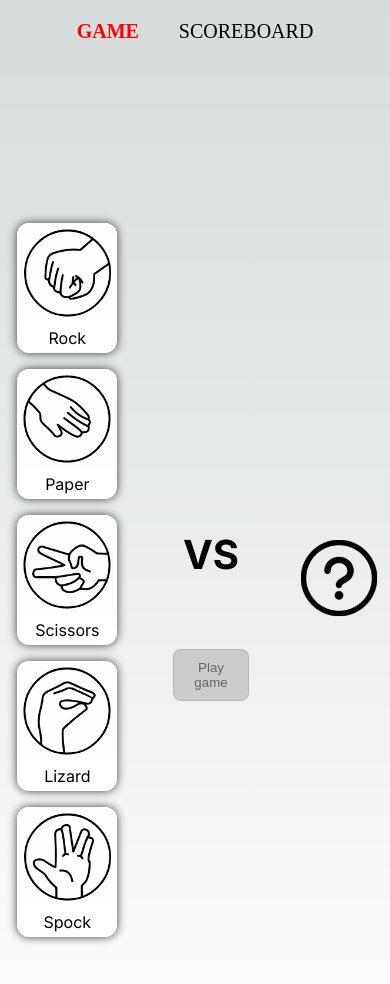
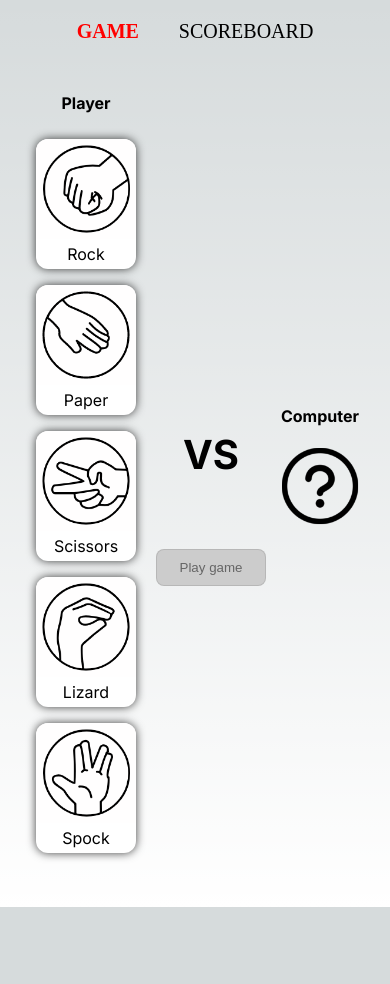
Before and after one commit to IvanMilivojevic/RPSLS-game, a Next.js app: page / in a window 390 px wide. Shown: the top 984 px of the page. After the commit the page ends 907 px from the top, so only its background shows below. Built offline with nearby package versions, Linux system fonts and the light colour scheme.

Commit message:
Added external endpoint for fetching random number, added error states in case of failure to improve user feedback

```diff
--- a/components/Scoreboard/index.tsx
+++ b/components/Scoreboard/index.tsx
@@ -16,6 +16,8 @@ const Scoreboard = ({ results }: IScoreboardProps) => {
         method: "DELETE",
       });
 
+      // A solution to revalidate server props https://stackoverflow.com/a/75650798
+      // Needed so that when we delete records we instantly want to show empty records
       router.replace(router.asPath);
     } catch (error) {
       console.log(error);
--- a/lib/utills.ts
+++ b/lib/utills.ts
@@ -6,6 +6,7 @@ export const calculateGameResult = (
 ) => {
   let gameResult: GameResult;
 
+  // We could add ENUM and replace all hardcoded strings also
   switch (playerChoiceName) {
     case "rock":
       if (computerChoiceName === "lizard" || computerChoiceName === "scissors") {
--- a/pages/api/choice.ts
+++ b/pages/api/choice.ts
@@ -5,7 +5,14 @@ async function handleChoice(req: NextApiRequest, res: NextApiResponse) {
   const responseChoices = await fetch("http://localhost:3000/api/choices");
   const choices: Choices = await responseChoices.json();
 
-  const responseRandomNumber = await fetch("http://localhost:3000/api/random");
+  try {
+    // There is also an implementation of API endpoint internally on /api/random
+    // It returns same value as external one and has almost instant response, but...
+    // We can use external which sometimes has slower response, thus we can better simulate loading
+
+    // const responseRandomNumber = await fetch("http://localhost:3000/api/random");
+
+    const responseRandomNumber = await fetch("https://codechallenge.boohma.com/random");
     const { random_number }: RandomNumber = await responseRandomNumber.json();
 
     // We should map the random number from response to appropriate choice ID
@@ -16,6 +23,10 @@ async function handleChoice(req: NextApiRequest, res: NextApiResponse) {
     const randomChoice = choices.find(choice => choice.id === randomChoiceId)!;
 
     res.status(200).json(randomChoice);
+  } catch (error) {
+    // Error handling in case external service for random number is down, then we can not play game
+    res.status(500).end();
+  }
 }
 
 export default handleChoice;
--- a/pages/api/choices.ts
+++ b/pages/api/choices.ts
@@ -5,6 +5,7 @@ import { Choices } from "@/types";
 async function handleChoices(req: NextApiRequest, res: NextApiResponse<Choices>) {
   const rawContent = await readFile("content/choices.json");
   const choices: Choices = JSON.parse(rawContent.toString());
+
   res.status(200).json(choices);
 }
 
--- a/pages/api/play.ts
+++ b/pages/api/play.ts
@@ -7,9 +7,19 @@ async function handlePlay(req: NextApiRequest, res: NextApiResponse<GameFinished
   const responseChoices = await fetch("http://localhost:3000/api/choices");
   const choices: Choices = await responseChoices.json();
 
-  const responseRandomChoice = await fetch("http://localhost:3000/api/choice");
-  const { id: computerChoiceId, name: computerChoiceName }: Choice =
-    await responseRandomChoice.json();
+  let computerChoice: Choice;
+
+  try {
+    const responseRandomChoice = await fetch("http://localhost:3000/api/choice");
+    const randomChoice: Choice = await responseRandomChoice.json();
+
+    computerChoice = randomChoice;
+  } catch (error) {
+    res.status(500).end();
+    return;
+  }
+
+  const { id: computerChoiceId, name: computerChoiceName } = computerChoice;
 
   const { player: playerChoiceId }: PlayGameRequestBody = req.body;
   const { name: playerChoiceName } = choices.find(choice => choice.id === playerChoiceId)!;
--- a/pages/index.tsx
+++ b/pages/index.tsx
@@ -30,8 +30,13 @@ const HomePage = ({ choices }: HomePageProps) => {
   const [gameFinishedInfo, setGameFinishedInfo] = useState<GameFinishedInfo>();
   const [userChoice, setUserChoice] = useState<number>();
   const [computerChoice, setComputerChoice] = useState<ChoiceFullData>();
+  const [loading, setLoading] = useState<boolean>(false);
+  const [error, setError] = useState<boolean>(false);
 
   const playGame = useCallback(async () => {
+    setLoading(true);
+    setError(false);
+    try {
       const response = await fetch("/api/play", {
         method: "POST",
         headers: { "Content-Type": "application/json" },
@@ -45,6 +50,11 @@ const HomePage = ({ choices }: HomePageProps) => {
 
       setGameFinishedInfo(gameFinishedInfo);
       setComputerChoice(computerChoice);
+    } catch (error) {
+      setError(true);
+    } finally {
+      setLoading(false);
+    }
   }, [choices, userChoice]);
 
   return (
@@ -58,6 +68,7 @@ const HomePage = ({ choices }: HomePageProps) => {
       <main className={`${styles.main} ${inter.className}`}>
         <div className={styles.center}>
           <div className={styles.choicesList}>
+            <h4 className={styles.choicesTitle}>Player</h4>
             {choices.map(({ id, name, displayName, imgUrl }) => {
               return (
                 <div
@@ -72,7 +83,7 @@ const HomePage = ({ choices }: HomePageProps) => {
             })}
           </div>
           <div className={styles.infoColumn}>
-            {gameFinishedInfo && (
+            {gameFinishedInfo && !error && (
               <div
                 className={`${styles.gameResult} ${
                   gameFinishedInfo.results === "win"
@@ -85,12 +96,18 @@ const HomePage = ({ choices }: HomePageProps) => {
                 {gameFinishedInfo.results}
               </div>
             )}
+            {error && <div>Error occured...</div>}
             <div className={styles.versus}>VS</div>
-            <button onClick={playGame} className={styles.playButton} disabled={!userChoice}>
-              Play game
+            <button
+              onClick={playGame}
+              className={styles.playButton}
+              disabled={!userChoice || loading}
+            >
+              {loading ? "Loading..." : "Play game"}
             </button>
           </div>
           <div>
+            <h4 className={styles.choicesTitle}>Computer</h4>
             {computerChoice ? (
               <div className={styles.choice}>
                 <Image
--- a/pages/scoreboard.tsx
+++ b/pages/scoreboard.tsx
@@ -7,6 +7,8 @@ interface ScoreboardPageProps {
   results: GameResultsFullData;
 }
 
+// Fetching results could have been also implemented with client side fetching
+// Simply used as an approach to show the different ways in Next.js
 export async function getServerSideProps(): Promise<GetServerSidePropsResult<ScoreboardPageProps>> {
   const response = await fetch("http://localhost:3000/api/results");
   const results: GameResultsFullData = await response.json();
--- a/styles/HomePage.module.css
+++ b/styles/HomePage.module.css
@@ -40,6 +40,11 @@
   transform: scale(1.05);
 }
 
+.choicesTitle {
+  text-align: center;
+  margin-bottom: 10px;
+}
+
 .choiceTitle {
   padding: 5px;
 }
@@ -61,6 +66,7 @@
   border-radius: 8px;
   padding: 10px 20px;
   cursor: pointer;
+  min-width: 110px;
 }
 
 .playButton:disabled {
@@ -94,3 +100,15 @@
   font-weight: bold;
   margin: 70px 0;
 }
+
+@media (max-width: 567px) {
+  .main {
+    padding: 20px 10px;
+  }
+  .center {
+    padding: 10px 0;
+  }
+  .infoColumn {
+    padding: 0 4px;
+  }
+}
--- a/styles/ScoreboardPage.module.css
+++ b/styles/ScoreboardPage.module.css
@@ -5,3 +5,9 @@
   padding: 6rem;
   min-height: 100vh;
 }
+
+@media (max-width: 567px) {
+  .main {
+    padding: 20px 10px;
+  }
+}
```
Lines whose indentation alone changed are shown as unchanged.
